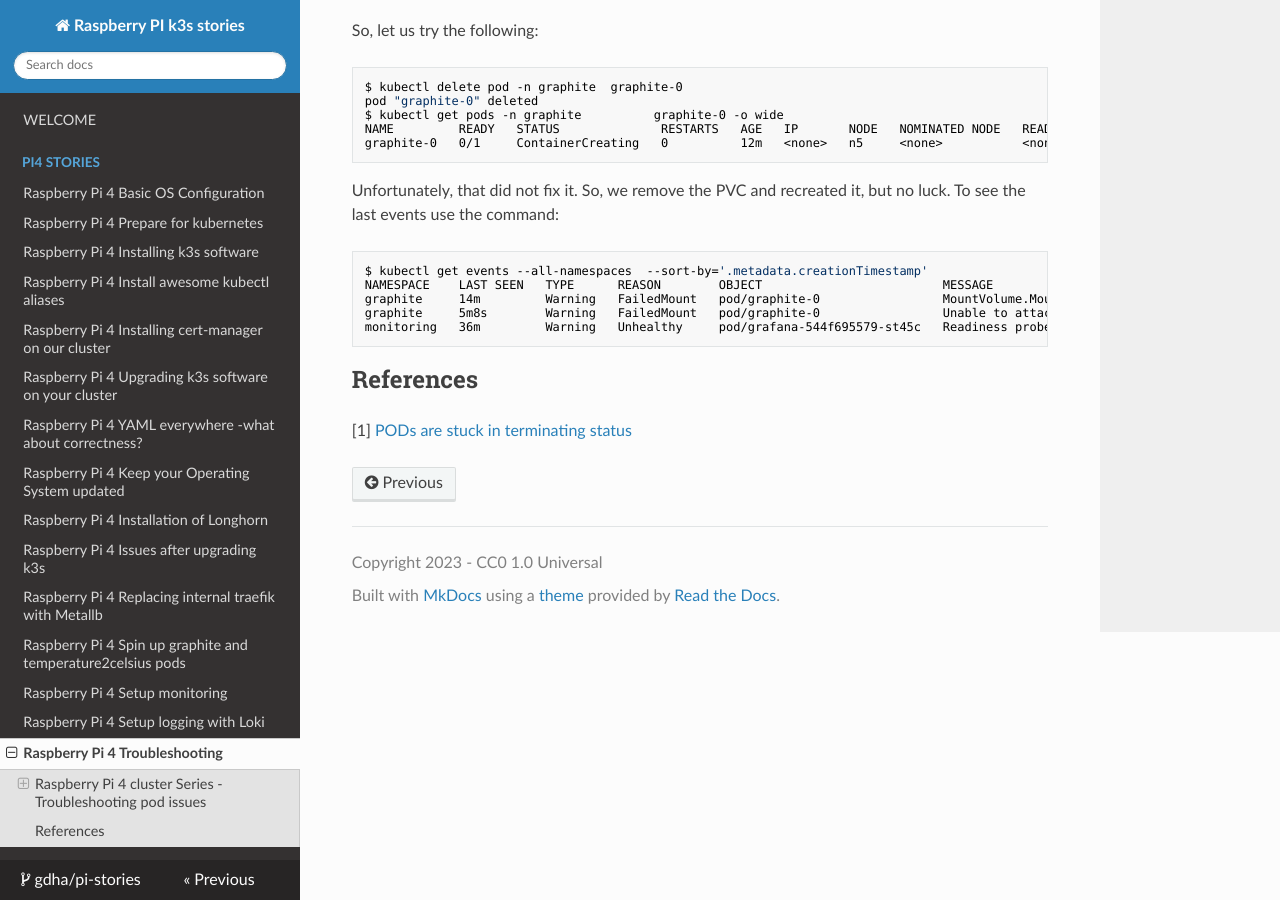
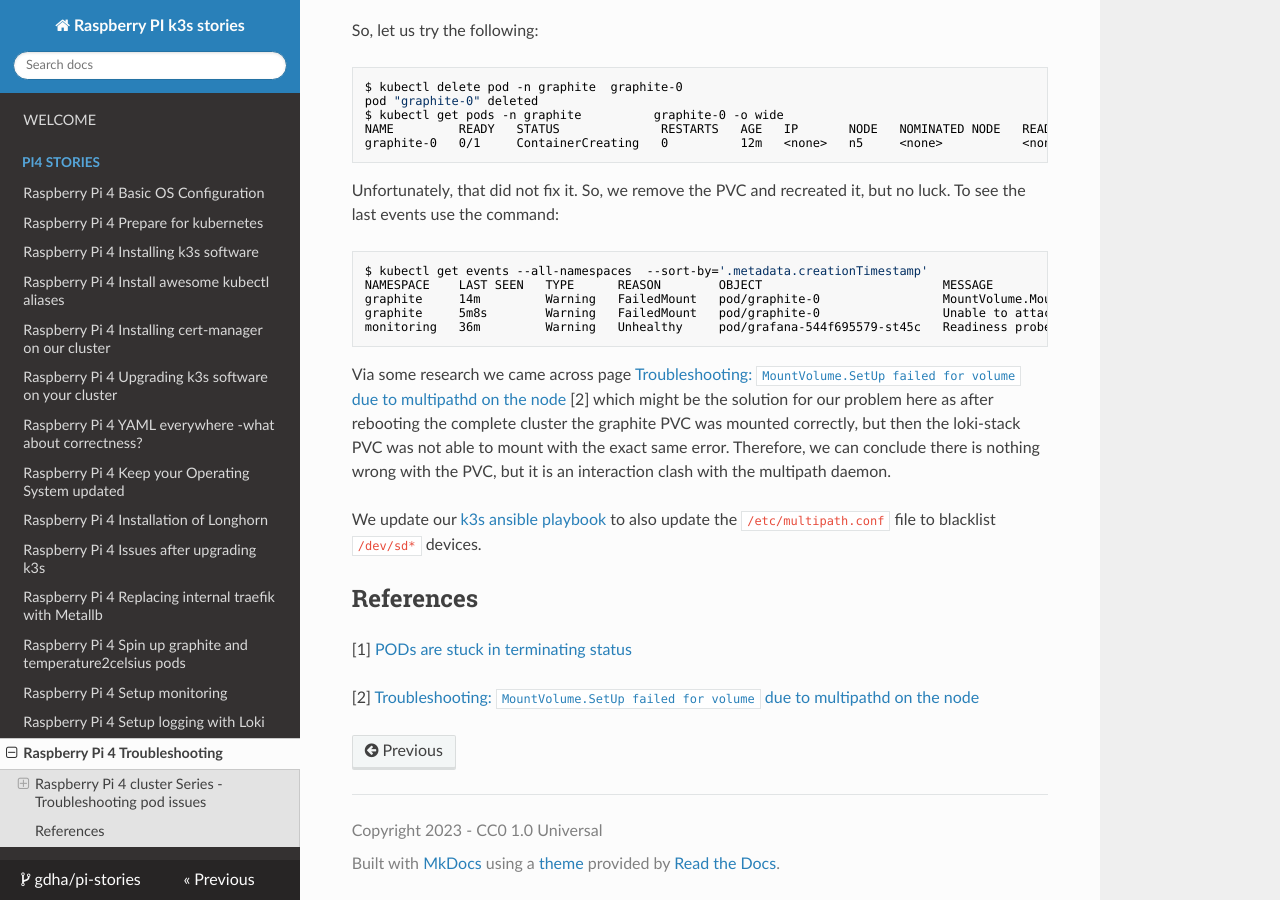
Before and after one commit to gdha/pi-stories, an MkDocs documentation site: the page built from docs/pi-stories15.md, in a window 1280 px wide and 900 px high, scrolled down 3803 px. Built offline with MkDocs 1.6.1, drawn with Linux system fonts in a browser that asks for light colours; nearby versions of some CDN libraries.

Commit message:
update troubleshooting section

````diff
--- a/docs/pi-stories15.md
+++ b/docs/pi-stories15.md
@@ -253,7 +253,12 @@ graphite     14m         Warning   FailedMount   pod/graphite-0
 graphite     5m8s        Warning   FailedMount   pod/graphite-0                 Unable to attach or mount volumes: unmounted volumes=[graphite-storage], unattached volumes=[], failed to process volumes=[]: timed out waiting for the condition
 monitoring   36m         Warning   Unhealthy     pod/grafana-544f695579-st45c   Readiness probe failed: Get "http://10.42.4.117:3000/api/health": context deadline exceeded (Client.Timeout exceeded while awaiting headers)
 ```
+Via some research we came across page [Troubleshooting: `MountVolume.SetUp failed for volume` due to multipathd on the node](https://longhorn.io/kb/troubleshooting-volume-with-multipath/) [2] which might be the solution for our problem here as after rebooting the complete cluster the graphite PVC was mounted correctly, but then the loki-stack PVC was not able to mount with the exact same error. Therefore, we can conclude there is nothing wrong with the PVC, but it is an interaction clash with the multipath daemon.
+
+We update our [k3s ansible playbook](https://github.com/gdha/k3s-ansible) to also update the `/etc/multipath.conf` file to blacklist `/dev/sd*` devices.
 
 ## References
 
 [1] [PODs are stuck in terminating status](https://stackoverflow.com/questions/35453792/pods-stuck-in-terminating-status)
+
+[2] [Troubleshooting: `MountVolume.SetUp failed for volume` due to multipathd on the node](https://longhorn.io/kb/troubleshooting-volume-with-multipath/)
````
